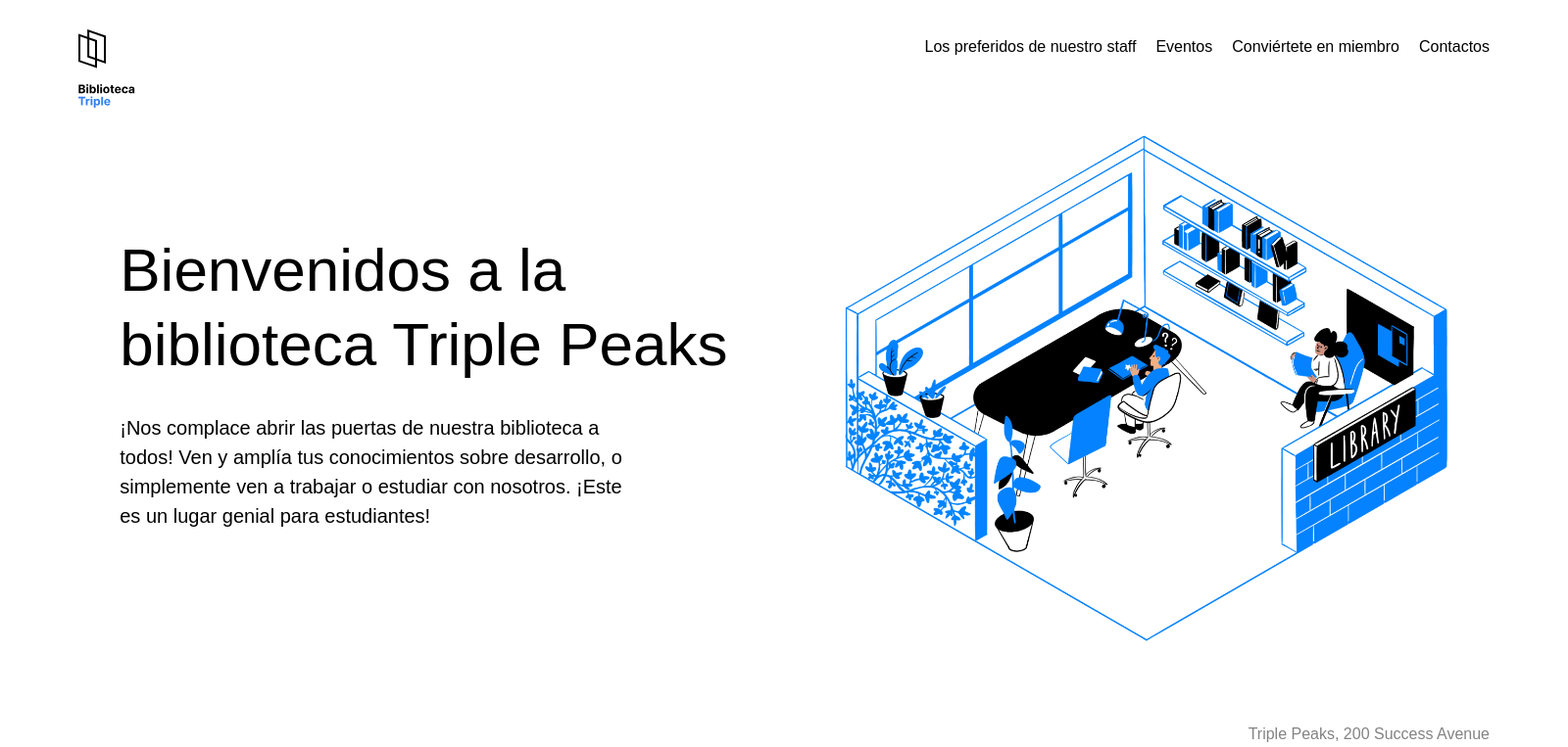
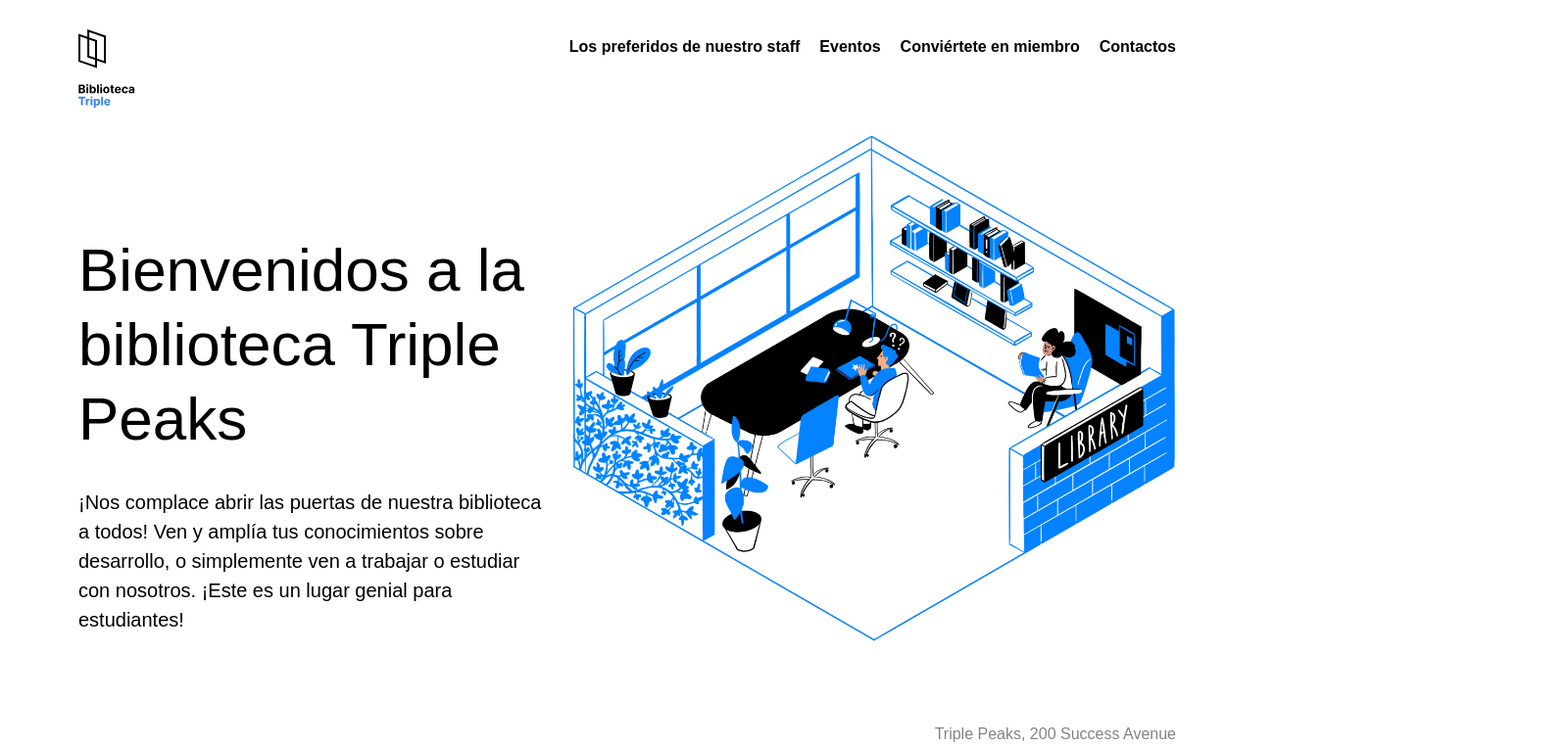
Before and after one commit to NatalyPedraza/web_project_library_es, a plain HTML site: page index.html in a window 1280 px wide. Shown: the top 763 px of the page at 98% size, 1600 px wide, since content can reach past the window. Drawn offline with Linux system fonts and the light colour scheme.

Commit message:
change css

```diff
--- a/styles/style.css
+++ b/styles/style.css
@@ -1,6 +1,6 @@
 .page {
-  max-width: 1100px;
-  min-width: 1600px;
+  max-width: 1600px;
+  min-width: 1100px;
   margin: auto;
   font-family: Arial, Helvetica, sans-serif;
   font-size: 16px;
@@ -41,12 +41,13 @@
   display: flex;
   justify-content: space-between;
   text-decoration: none;
-  color: inherit;
+  color: #000000;
+  font-weight: bold;
 }
 
 .header__content {
   display: flex;
-  justify-content: space-around;
+  justify-content: space-between;
 }
 
 .header__title {
@@ -62,6 +63,7 @@
   font-size: 20px;
   line-height: 30px;
   max-width: 515px;
+  margin: 0;
 }
 
 .header__image {
@@ -113,7 +115,7 @@
 }
 
 .staff__cards {
-  max-width: 770px;
+  max-width: 760px;
   margin: 68px auto 0;
   display: flex;
   flex-wrap: wrap;
```
